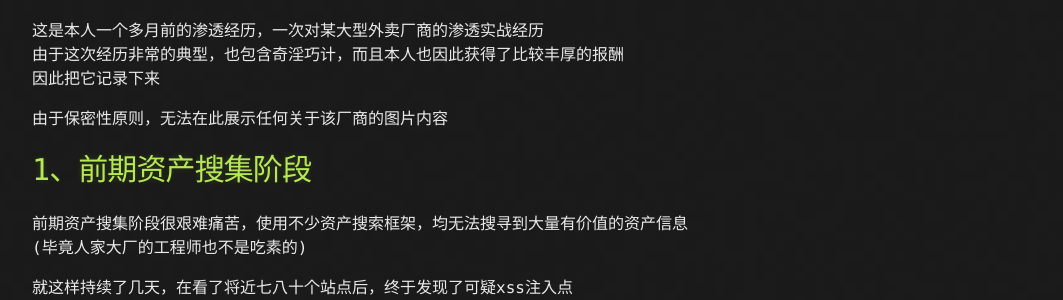
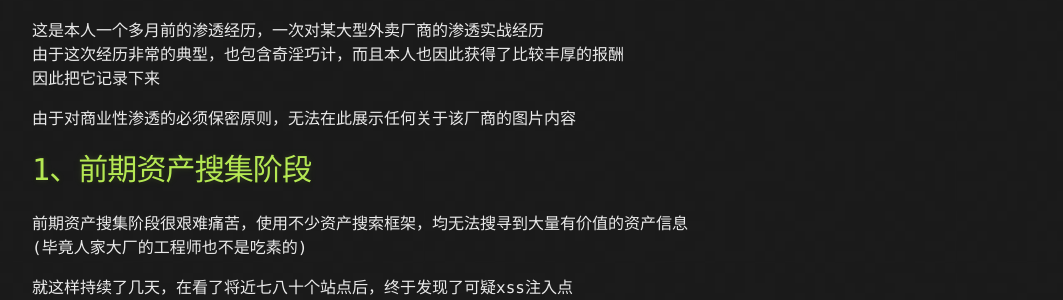
Before and after one commit to Leeyangee/leeyangee.github.io, a Jekyll site: the page built from _posts/2023-06-19-SRC实战-对某大型厂商成功渗透经历.md, in a window 1280 px wide. Shown: the part 270-570 px from the top of the page, without its empty margins (108-1171 px from the left). Built offline with Jekyll 4.4.1, drawn with Linux system fonts in a browser that asks for light colours.

Commit message:
Update 2023-06-19-SRC实战-对某大型厂商成功渗透经历.md

```diff
--- a/_posts/2023-06-19-SRC实战-对某大型厂商成功渗透经历.md
+++ b/_posts/2023-06-19-SRC实战-对某大型厂商成功渗透经历.md
@@ -7,7 +7,7 @@ published: true
 由于这次经历非常的典型，也包含奇淫巧计，而且本人也因此获得了比较丰厚的报酬
 因此把它记录下来
 
-由于保密性原则，无法在此展示任何关于该厂商的图片内容
+由于对商业性渗透的必须保密原则，无法在此展示任何关于该厂商的图片内容
 
 # [](#header-1)1、前期资产搜集阶段
 前期资产搜集阶段很艰难痛苦，使用不少资产搜索框架，均无法搜寻到大量有价值的资产信息
```
